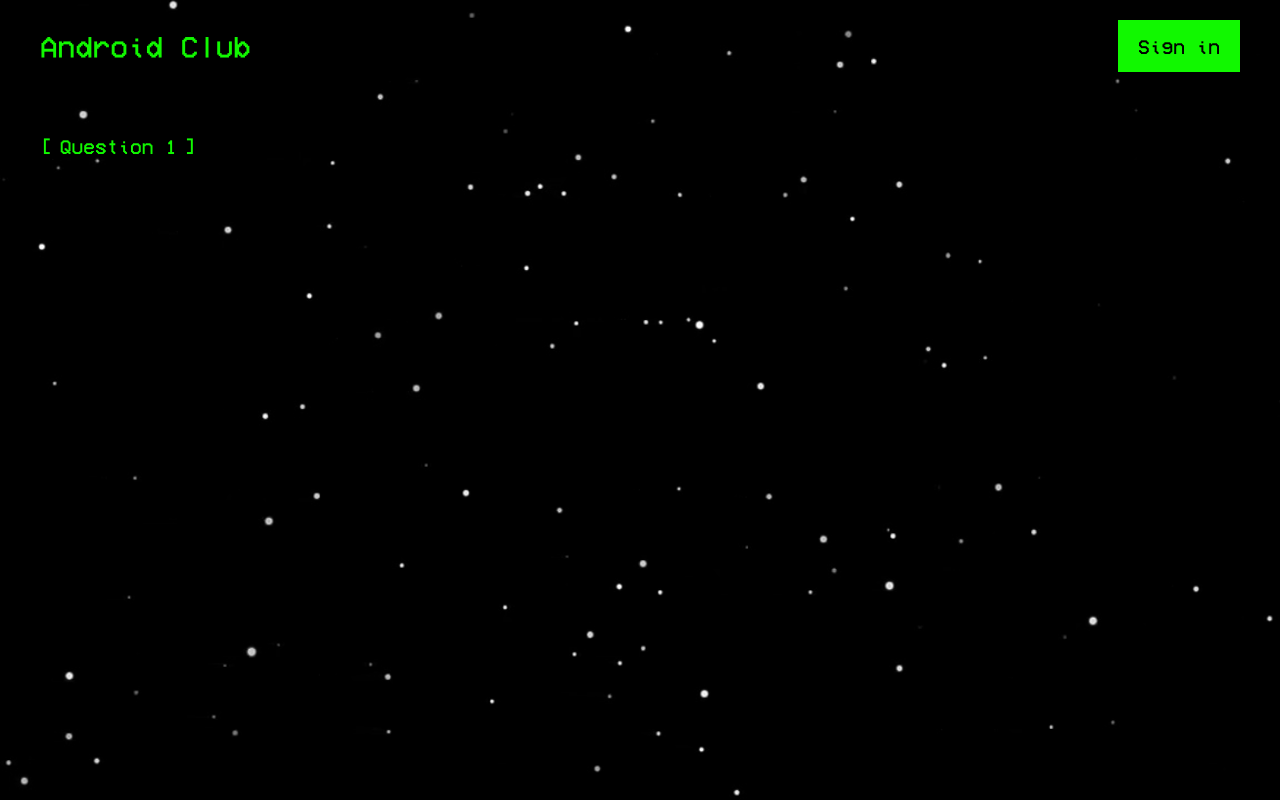
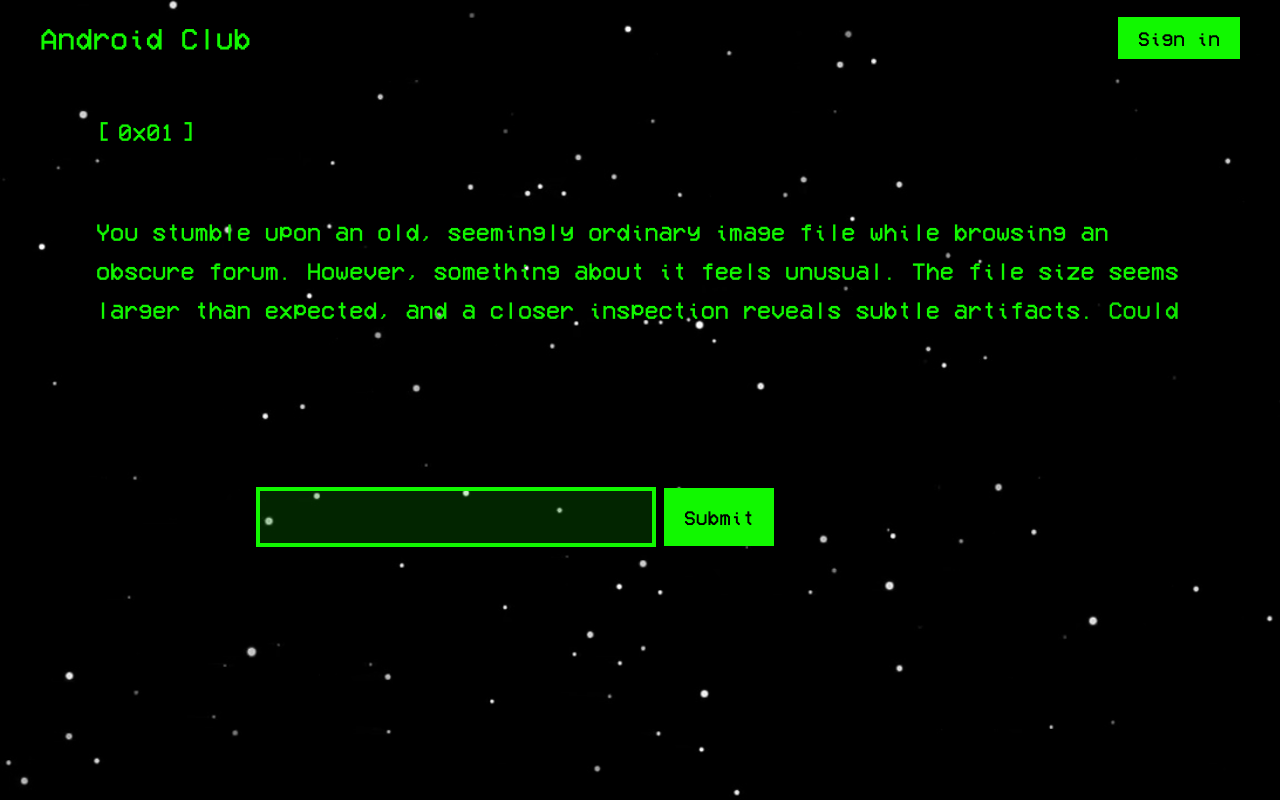
Before and after one commit to Aayush-Tripathi2102/scoobyDoo, a Next.js app: page /question1 in a window 1280 px wide. Built offline with nearby package versions, Linux system fonts and the light colour scheme.

Commit message:
added question page

```diff
--- a/package.json
+++ b/package.json
@@ -17,6 +17,7 @@
   },
   "dependencies": {
     "@t3-oss/env-nextjs": "^0.10.1",
+    "framer-motion": "^12.4.1",
     "geist": "^1.3.0",
     "next": "^15.0.1",
     "react": "^18.3.1",
--- a/src/app/question1/page.tsx
+++ b/src/app/question1/page.tsx
@@ -1,16 +1,28 @@
+import LetterAnimation from '@/components/LetterAnimation'
 import AnimatedText from '@/components/text'
 import React from 'react'
 
 const page = () => {
   return (
     <div>
-        <div className="flex gap-2 p-10 text-xl">
+        <div className="flex gap-2 ml-24 mt-10  text-2xl">
             [
-            <AnimatedText text='Question 1' preStyle=''/>
+            <AnimatedText text='0x01' preStyle=''/>
             ]
         </div>
         <div>
-
+            <LetterAnimation>You stumble upon an old, seemingly ordinary image file while browsing an obscure forum. However,
+            something about it feels unusual. The file size seems larger than expected, and a closer inspection reveals
+            subtle artifacts. Could there be more than meets the eye? Perhaps a hidden message lies within.
+            Can you uncover the secret concealed within the image?</LetterAnimation>
+        </div>
+        <div >
+          <form action="" className='flex gap-2 items-center mt-20 mx-auto'>
+            <input type="text" className='ml-64 bg-opacity-15 bg-[#11f800] rounded-none border-4 border-[#11f800] text-3xl outline-none focus:ring-0 focus:border-[#11f800] px-4 py-2' />
+            <button className=''>
+                <AnimatedText text="Submit" className = 'bg-[#11f800] transition-all text-black text-xl px-5 py-5' preStyle='bg-[#11f800] transition-all text-black  text-xl px-5 py-5'/>
+            </button>
+          </form>
         </div>
     </div>
   )
--- /dev/null
+++ b/src/components/LetterAnimation.tsx
@@ -0,0 +1,41 @@
+// "use client";
+
+// import { motion } from "framer-motion";
+
+// export default function LetterAnimation({ children }: { children: string }) {
+//   return (
+//     <div className="flex flex-wrap ml-24 mt-16 max-w-[70rem] text-2xl leading-relaxed">
+//       {children.split("").map((char, index) => (
+//         <motion.span
+//           key={index}
+//           initial={{ opacity: 0 }}
+//           animate={{ opacity: 1 }}
+//           transition={{ delay: index * 0.03, duration: 0.03 }}
+//         >
+//           {char === " " ? "\u00A0" : char}
+//         </motion.span>
+//       ))}
+//     </div>
+//   );
+// }
+
+"use client";
+
+import { motion } from "framer-motion";
+
+export default function LetterAnimation({ children }: { children: string }) {
+  return (
+    <div className="flex flex-wrap ml-24 mt-16 max-w-[70rem] text-2xl leading-relaxed break-words whitespace-pre-wrap">
+      {children.split(/(\s+)/).map((word, index) => (
+        <motion.span
+          key={index}
+          initial={{ opacity: 0 }}
+          animate={{ opacity: 1 }}
+          transition={{ delay: index * 0.08, duration: 0.05 }}
+        >
+          {word}
+        </motion.span>
+      ))}
+    </div>
+  );
+}
--- a/src/components/Navbar.tsx
+++ b/src/components/Navbar.tsx
@@ -6,12 +6,11 @@ const Navbar = () => {
   return (
     <div className='flex justify-between px-10 py-5 items-center'>
         <div className="logo flex items-center">
-
-            <p className="text-3xl">Android Club</p>
+            <AnimatedText text='Android Club' className='text-3xl' preStyle='text-3xl'/>
         </div>
         <div className="sign">
-            <button className='bg-[#11f800] text-black text-xl px-5 py-3'>
-                <AnimatedText text="Sign in" className = 'text-black' preStyle='text-black'/>
+            <button className=''>
+                <AnimatedText text="Sign in" className = 'bg-[#11f800] hover:bg-[#3ade2e] transition-all text-black text-xl px-5 py-3' preStyle='bg-[#11f800] hover:bg-[#3ade2e] transition-all text-black text-xl px-5 py-3'/>
             </button>
         </div>
     </div>
```
Also changed, not shown: 1 other file (tests, documents, lock files or other folders).
